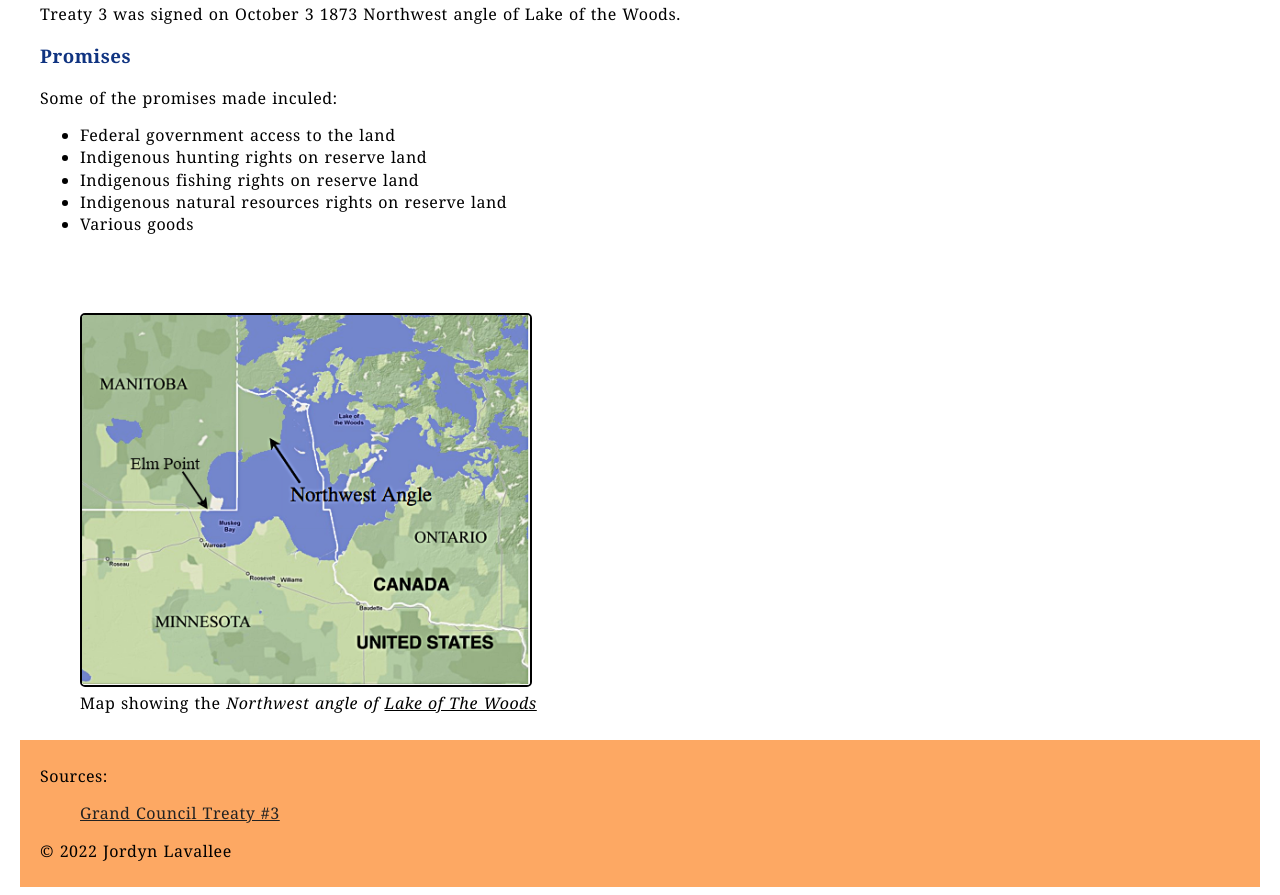
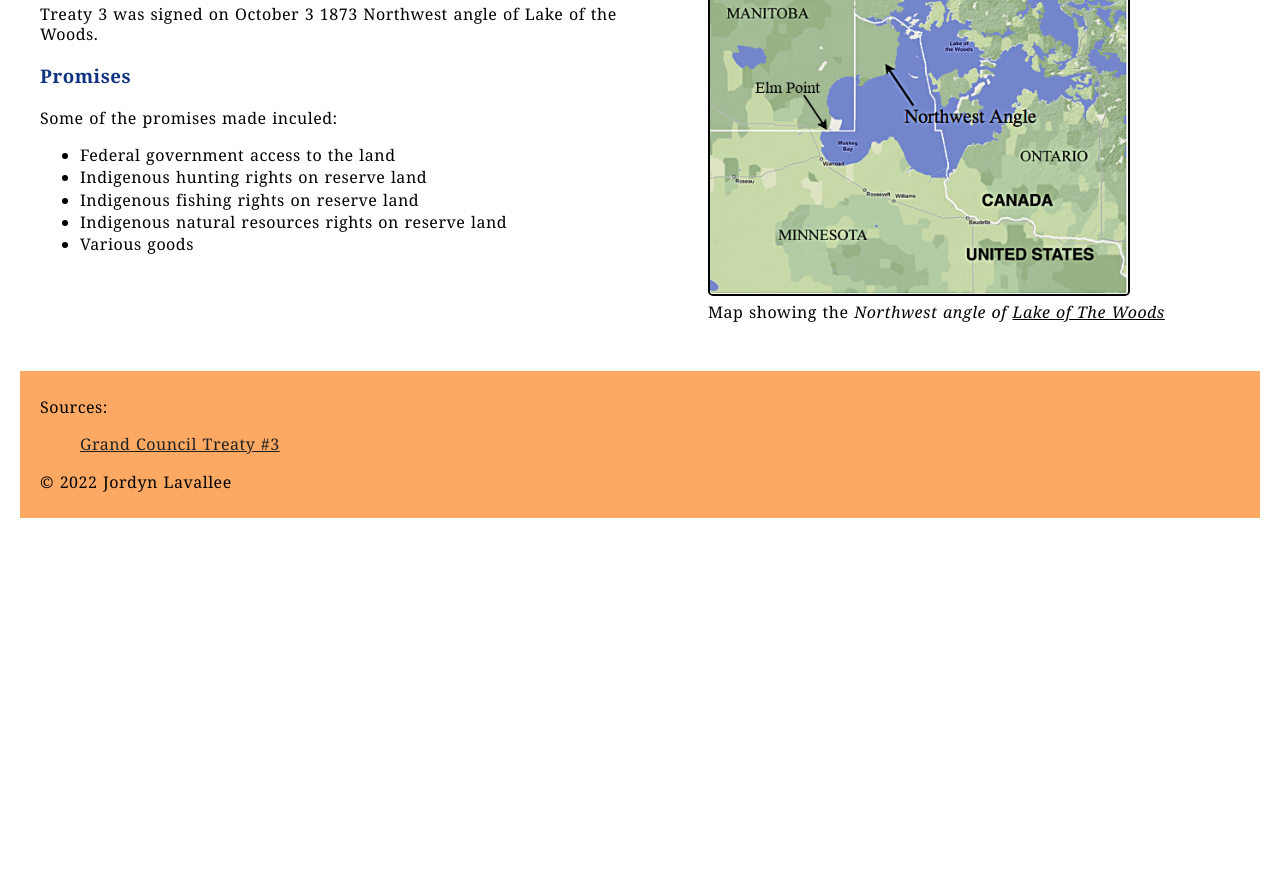
Before and after one commit to jord-lava/treaty-3-color-and-typography, a plain HTML site: page color-and-typography.html in a window 1280 px wide. Shown: the part 277-1172 px from the top of the page. After the commit the page ends 803 px from the top, so only its background shows below. Drawn offline with Linux system fonts and the light colour scheme.

Commit message:
moved figure

```diff
--- a/color-and-typography.html
+++ b/color-and-typography.html
@@ -19,6 +19,11 @@
         border: 2px solid black;
         border-radius: 5px;
       }
+
+      /* makes figure with the id of figures and caption move (float) to the right */
+      #figures-and-caption {
+        float: right;
+      }
     </style>
   </head>
   <body>
@@ -35,6 +40,23 @@
     </header>
 
     <main>
+      <!-- image of map -->
+      <section id="figures-and-caption">
+        <figure>
+          <img
+            src="images/northwest_angle.png"
+            width="85%"
+            alt="image of a map of western Ontario and eastern Manitoba that points
+            where the northwest angle of lake of the woods is. it is on the northen
+            west side of the lake" />
+
+          <figcaption width="30%">
+            Map showing the <em>Northwest angle of <u>Lake of The Woods</u></em>
+          </figcaption>
+          <!-- where i got the image from: https://en.wikipedia.org/wiki/Northwest_Angle -->
+        </figure>
+      </section>
+
       <section>
         <h2>History of Treaty 3</h2>
         <!-- infomation about when and where treaty was signed -->
@@ -58,26 +80,11 @@
         </ul>
       </section>
 
-      <!-- adds space inbtween sections -->
+      <!-- adds space to bottom of page-->
       <br />
       <br />
-
-      <!-- image of map -->
-      <section id="figures-and-caption">
-        <figure>
-          <img
-            src="images/northwest_angle.png"
-            width="40%"
-            alt="image of a map of western Ontario and eastern Manitoba that points
-            where the northwest angle of lake of the woods is. it is on the northen
-            west side of the lake" />
-
-          <figcaption>
-            Map showing the <em>Northwest angle of <u>Lake of The Woods</u></em>
-          </figcaption>
-          <!-- where i got the image from: https://en.wikipedia.org/wiki/Northwest_Angle -->
-        </figure>
-      </section>
+      <br />
+      <br />
     </main>
 
     <footer>
```
